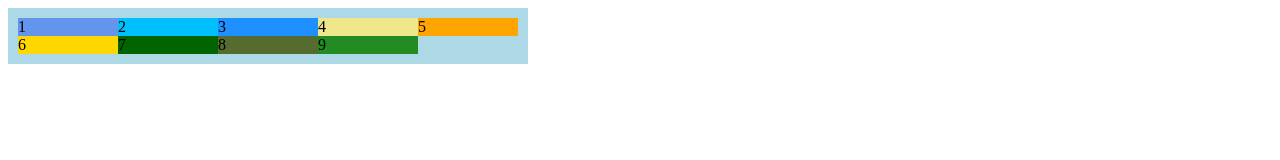
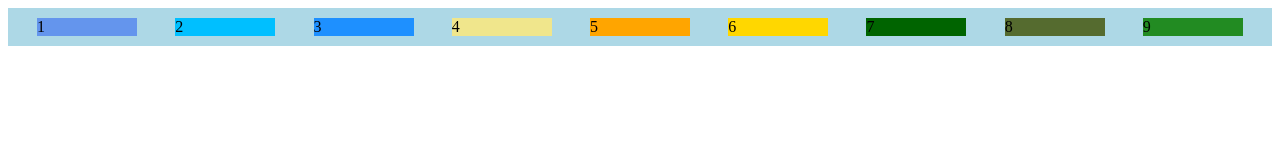
Before and after one commit to jmeyer431/Zenva_Learning, a plain HTML site: page CSS Flexbox Course/flexbox1.html in a window 1280 px wide. Drawn offline with Linux system fonts and the light colour scheme.

Commit message:
CSS Flexbox-Lesson 11 'Aligning And Spacing Apart'

```diff
--- a/CSS Flexbox Course/flexbox1.html
+++ b/CSS Flexbox Course/flexbox1.html
@@ -11,7 +11,7 @@
                 padding: 10px;
                 display: flex;
                 flex-flow: row wrap;
-                width: 500px;
+                justify-content: space-around;
             }
 
             .childItem{
```
